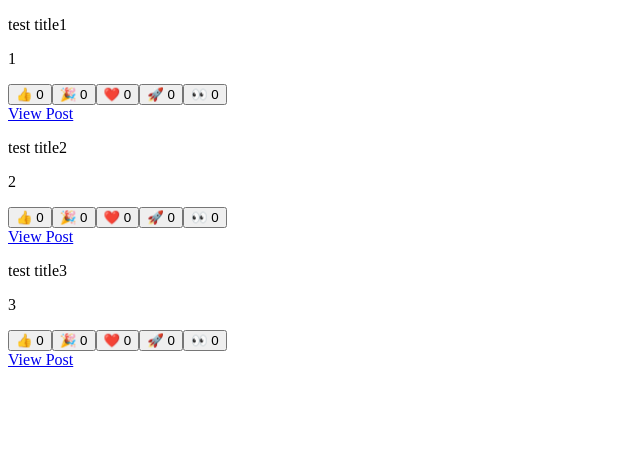
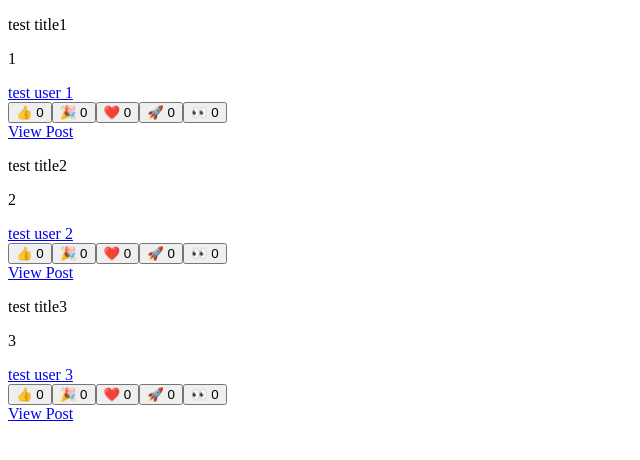
Before and after one commit to eviry-ishikawa/redux-toolkit-sample, a React (Create React App) app: page / in a window 1280 px wide. Shown: the top 460 px of the page, without its empty margins (0-640 px from the left). Built offline with nearby package versions, Linux system fonts and the light colour scheme.

Commit message:
add user routing from post info

```diff
--- a/src/features/posts/PostInfo.tsx
+++ b/src/features/posts/PostInfo.tsx
@@ -2,6 +2,7 @@ import React from 'react';
 import { useSelector } from 'react-redux';
 import { Link } from 'react-router-dom';
 import { RootState } from '../../app/store';
+import { PostAuthor } from './PostAuthor';
 import { selectPostById } from './postsSlice';
 
 type PostInfoProps = {
@@ -18,6 +19,9 @@ export const PostInfo = React.memo(({ postId }: PostInfoProps) => {
     <div>
       <p>{post.title}</p>
       <p>{post.user}</p>
+      <Link to={`/users/${post.user}`}>
+        <PostAuthor userId={post.user} />
+      </Link>
     </div>
   );
 });
```
Also changed, not shown: 1 other file (tests, documents, lock files or other folders).
